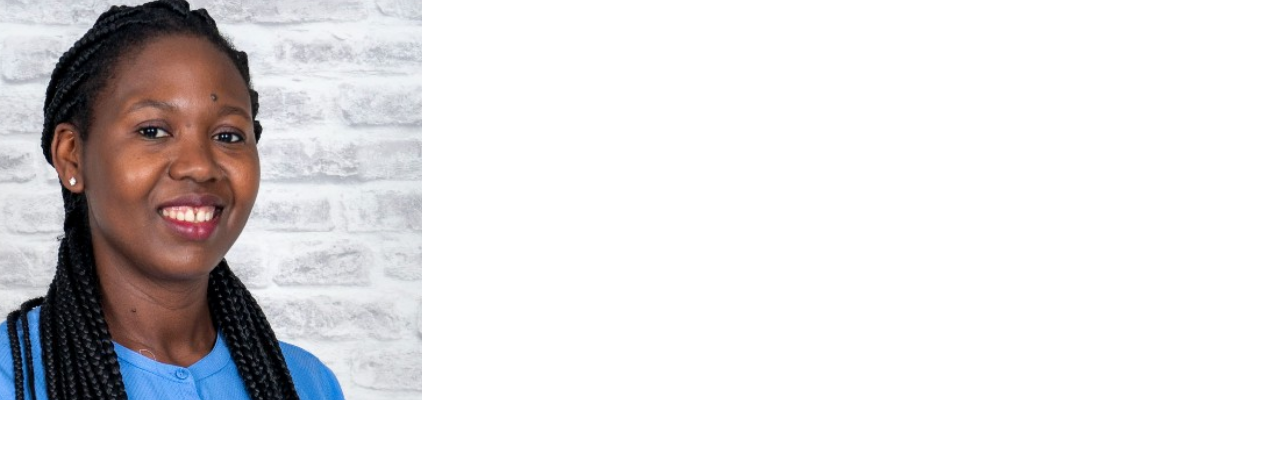
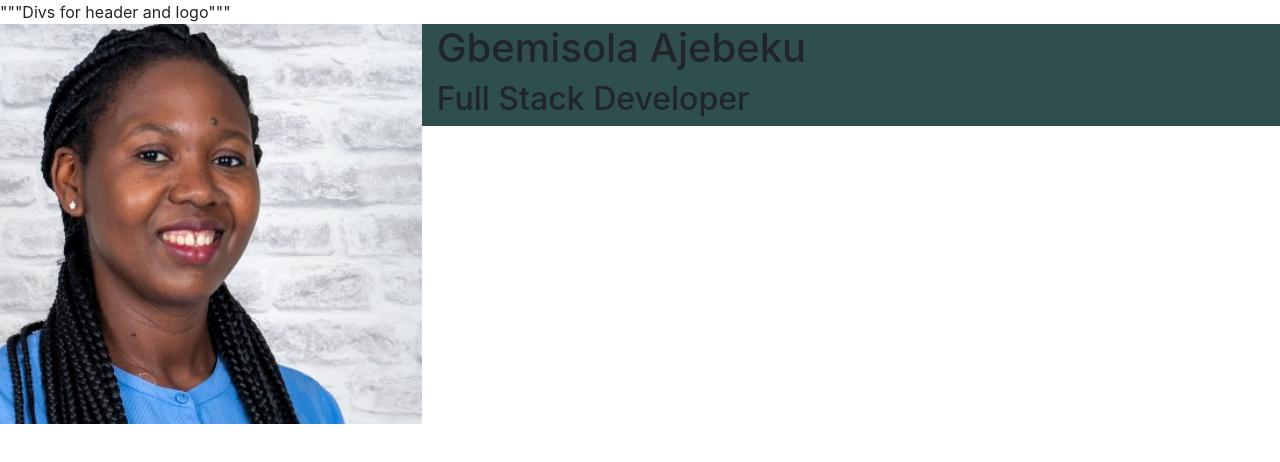
Before and after one commit to Gbemisola23/Gbemisola-sResume, a plain HTML site: page index.html in a window 1280 px wide. Drawn offline with nearby package versions, Linux system fonts and the light colour scheme.

Commit message:
Add name and title class to html

```diff
--- a/assets/css/style.css
+++ b/assets/css/style.css
@@ -1,7 +1,17 @@
 @import url('https://fonts.googleapis.com/css?family=Roboto:100,200,300,400,500,600,700|Exo:100,200,300,400,500,600,700');
 
+/*---Colours*/
+.bg-color-name-title{
+    background-color:darkslategrey
+}
+
+/*---Heading*/
 header {
     margin: 0;
+}
+
+.heading {
+    margin-left: ;
 }
 
 .logo {
--- a/index.html
+++ b/index.html
@@ -11,11 +11,20 @@
 </head>
 <body>
     <header>
+        """Divs for header and logo"""
        <div class="row">
         <a href="index.html" class="col-md-4 logo">
 
         </a>
         <div class="col-md-8">
+            <div class="row bg-color-name-title">
+                <div class="col heading">
+                    <h1 class="name">Gbemisola Ajebeku</h1>
+                    <h2 class="title">Full Stack Developer</h2>
+
+                </div>
+
+            </div>
 
         </div>
        </div>
```
